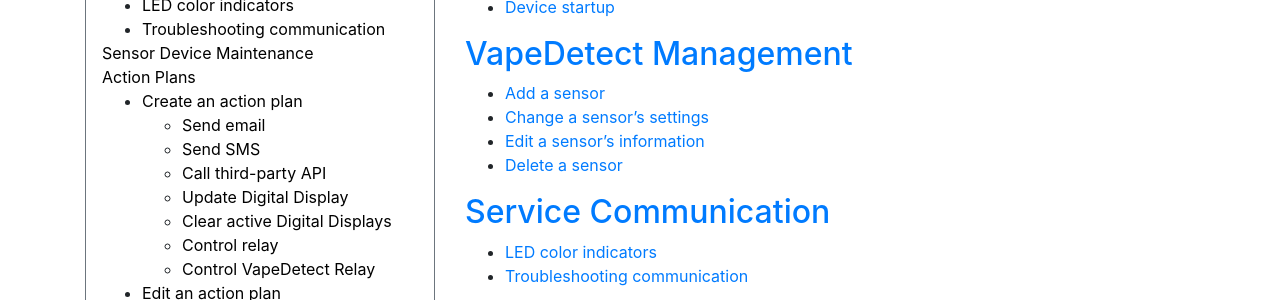
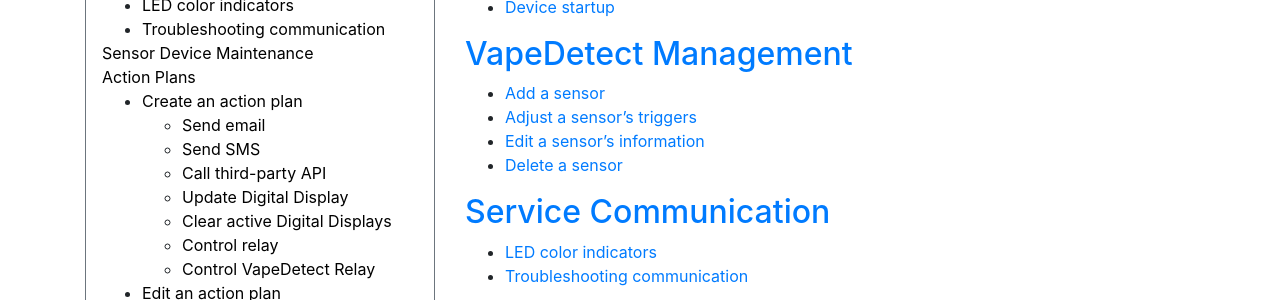
Before and after one commit to NrsSystems/docs, a Jekyll site: the page built from vape-detect/index.md, in a window 1280 px wide. Shown: the part 727-1027 px from the top of the page. Built offline with Jekyll 4.4.1, drawn with Linux system fonts in a browser that asks for light colours; our own code applies the rules of GitHub Pages for plain Markdown files.

Commit message:
Update index.md

```diff
--- a/vape-detect/index.md
+++ b/vape-detect/index.md
@@ -20,7 +20,7 @@ For general information about the XSPONSE service and website, see the [Service
 
 ## [VapeDetect Management](vapedetect-management.md)
 - [Add a sensor](vapedetect-management.md#add-a-sensor)
-- [Change a sensor's settings](vapedetect-management.md#change-a-sensors-settings)
+- [Adjust a sensor's triggers](vapedetect-management.md#adjust-a-sensors-triggers)
 - [Edit a sensor's information](vapedetect-management.md#edit-a-sensors-information)
 - [Delete a sensor](vapedetect-management.md#delete-a-sensor)
 
```
